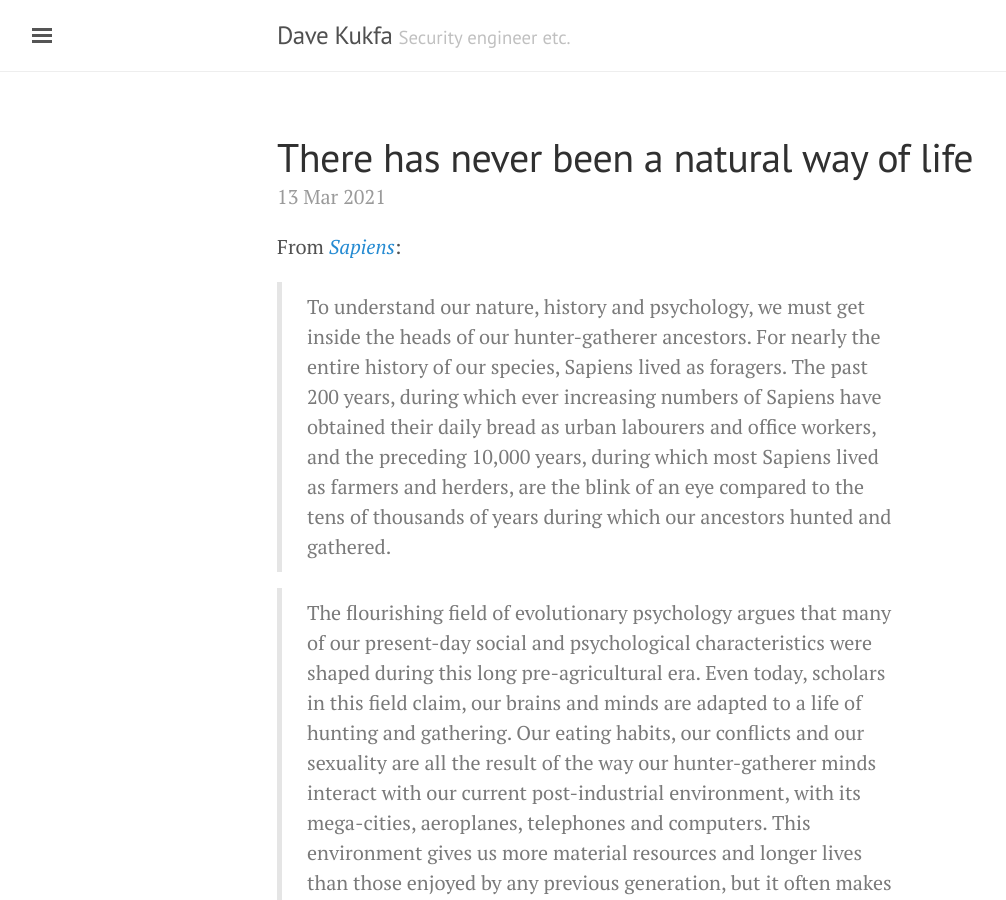
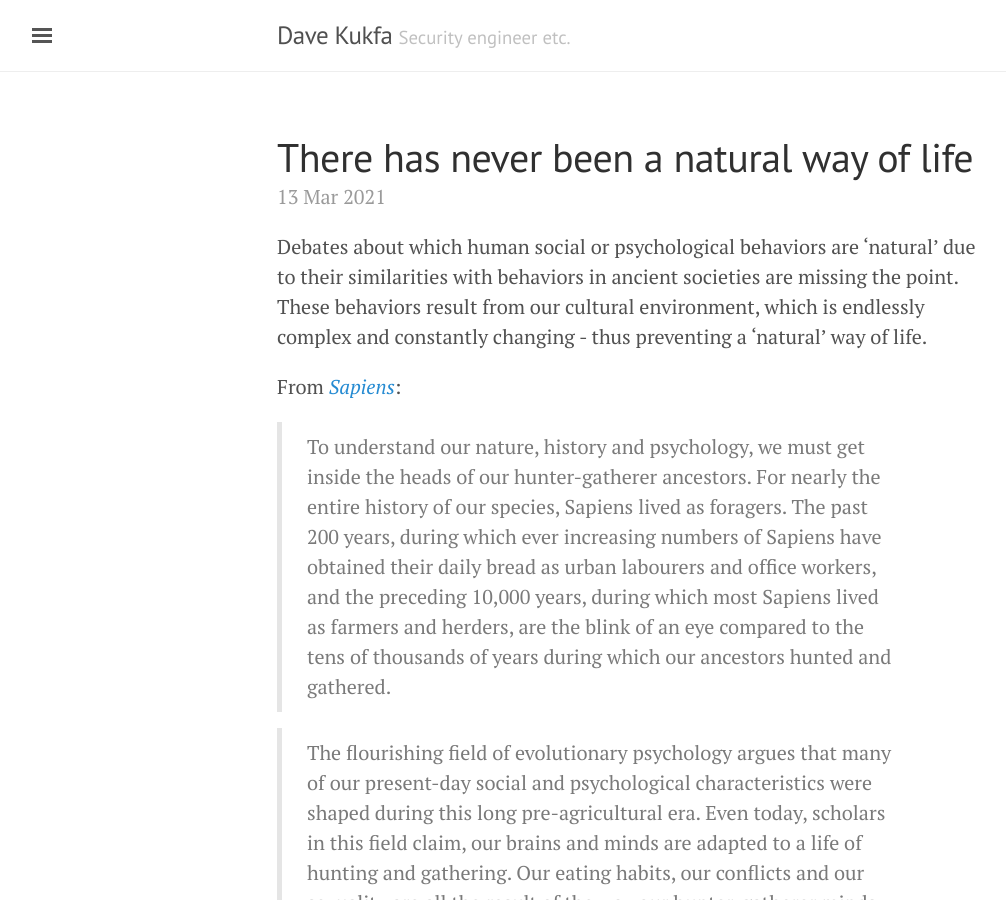
Before and after one commit to kukfa/kukfa.github.io, a Jekyll site: the page built from mental-models/_posts/2021-03-13-no-natural-way-of-life.md, in a window 1280 px wide and 900 px high. Shown: the whole window, without its empty margins (3-1009 px from the left). Built offline with Jekyll 4.4.1, drawn with Linux system fonts in a browser that asks for light colours; nearby versions of some CDN libraries.

Commit message:
summarize a few models

```diff
--- a/mental-models/_posts/2021-03-13-no-natural-way-of-life.md
+++ b/mental-models/_posts/2021-03-13-no-natural-way-of-life.md
@@ -3,6 +3,8 @@ layout: post
 title: There has never been a natural way of life
 tag: history
 ---
+
+Debates about which human social or psychological behaviors are 'natural' due to their similarities with behaviors in ancient societies are missing the point. These behaviors result from our cultural environment, which is endlessly complex and constantly changing - thus preventing a 'natural' way of life.
 
 From _[Sapiens](https://www.ynharari.com/book/sapiens-2/)_:
 
```
Also changed, not shown: mental-models/_posts/2021-03-27-fluctuating-violence.md (+2 -0 lines).
